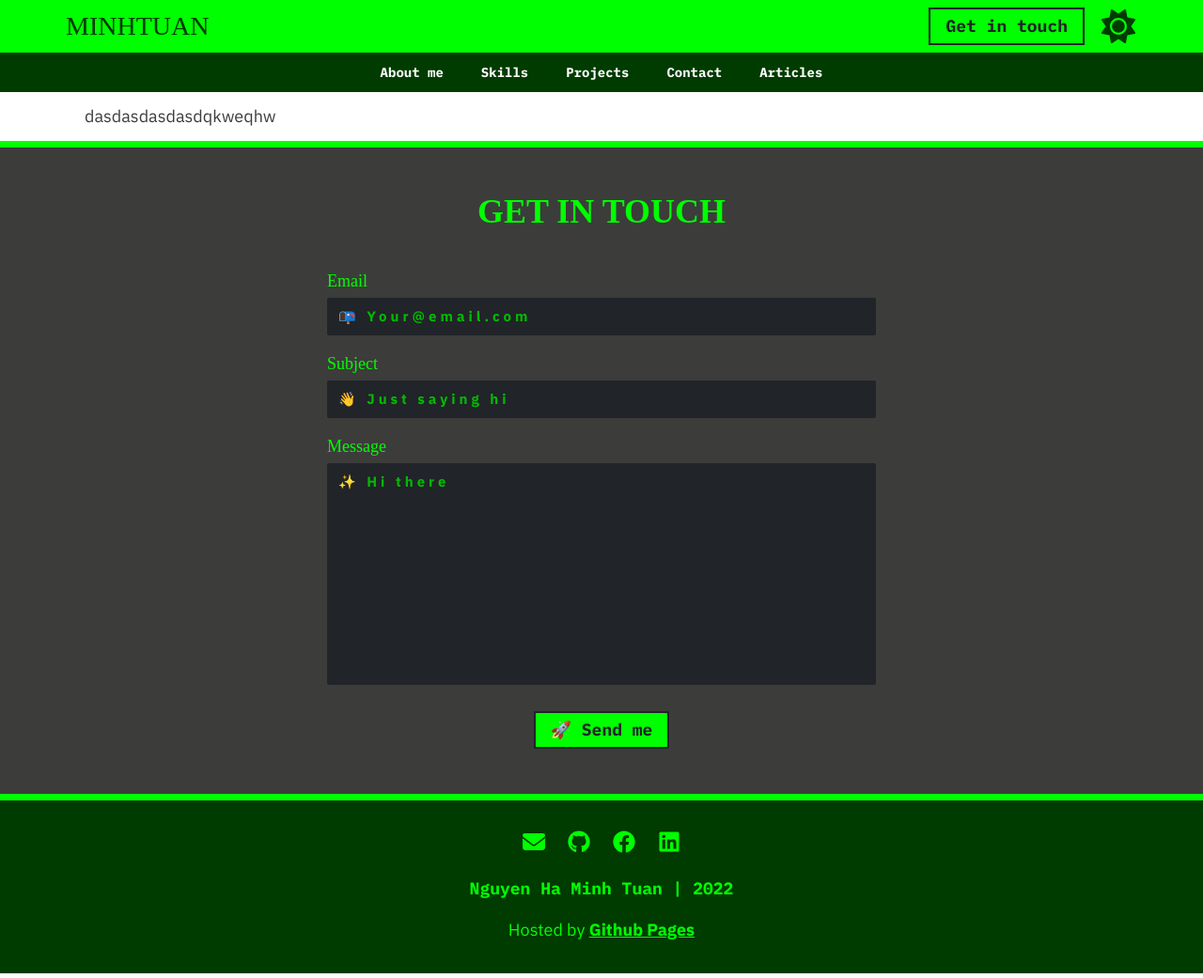
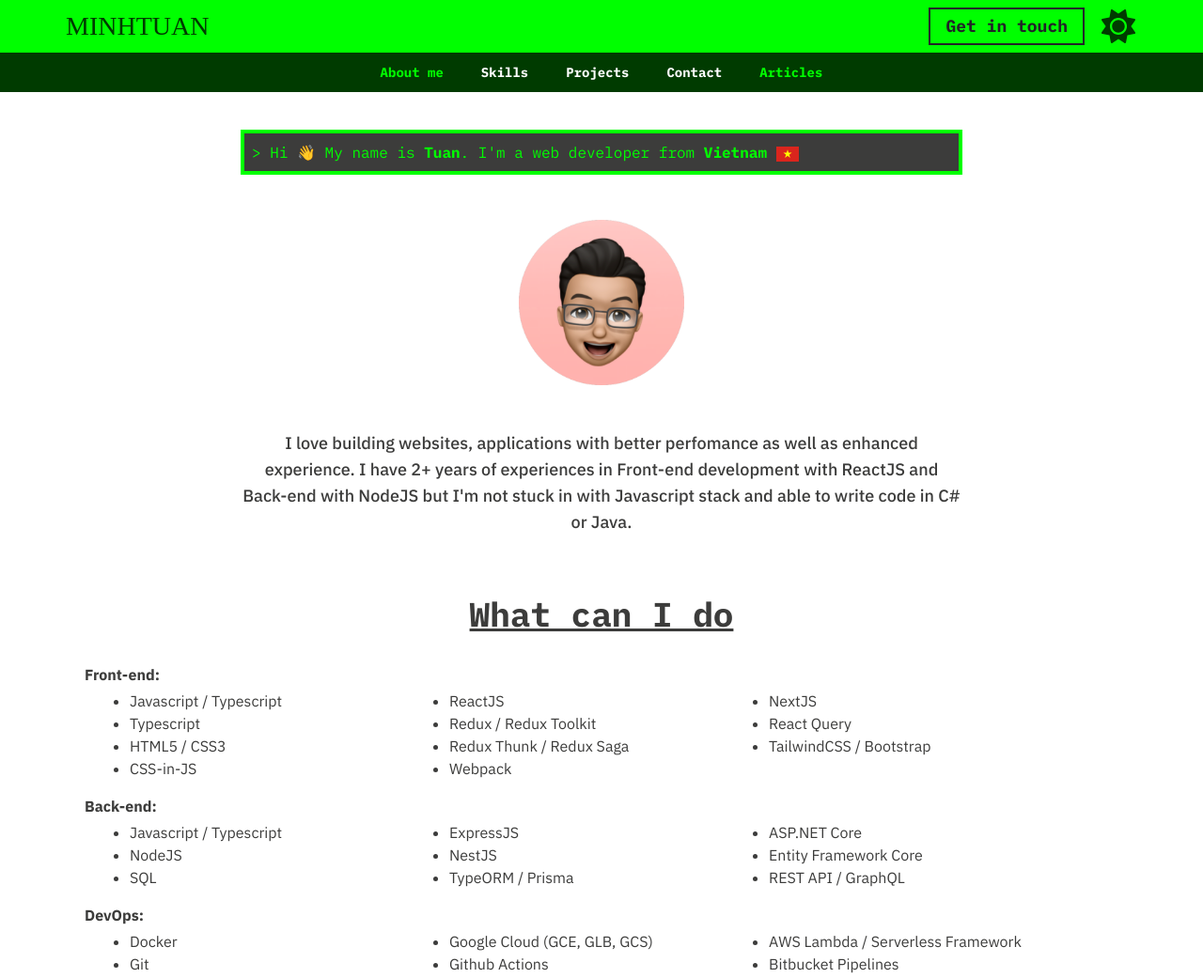
Before and after one commit to nguyenhaminhtuan/nguyenhaminhtuan.github.io, an Astro site: page / in a window 1280 px wide. Shown: the top 1041 px of the page at 94% size. Built offline with nearby package versions, Linux system fonts and the light colour scheme; Astro itself is replaced by a stand-in of ours; a web font is replaced by a local one.

Commit message:
add about me and skills sections

```diff
--- a/src/components/DesktopNavbar.tsx
+++ b/src/components/DesktopNavbar.tsx
@@ -8,10 +8,10 @@ export default function DesktopNavbar() {
         <li
           key={i}
           className={clsx('mx-5 cursor-pointer font-mono text-sm font-bold', {
-            'text-white-100 hover:text-green-200 dark:hover:text-green-300':
-              i !== 0 || i !== links.length - 1,
-            'text-green-200 hover:text-white-100 dark:text-green-300':
+            'text-green-200 hover:text-white-100 dark:text-green-300 dark:hover:text-white-100':
               i === 0 || i === links.length - 1,
+            'text-white-100 hover:text-green-200 dark:text-white-100 dark:hover:text-green-300':
+              i !== 0 && i !== links.length - 1,
           })}
         >
           <a href={l.href}>{l.name}</a>
--- /dev/null
+++ b/src/components/HeroSection.tsx
@@ -0,0 +1,25 @@
+import VietnamFlagIcon from './icons/VietnamFlag'
+
+export default function HeroSection() {
+  return (
+    <section id="about-me" className="mx-auto mt-3 max-w-3xl md:mt-5">
+      <div className="border-4 border-green-200 bg-gray-100 p-2 font-mono text-sm text-green-200 dark:border-green-300 md:text-base">
+        <p className="md:animate-typing md:overflow-hidden md:whitespace-nowrap">
+          {'>'} Hi 👋 My name is <b>Tuan</b>. I'm a web developer from{' '}
+          <b>Vietnam</b> <VietnamFlagIcon className="inline h-4 w-6" />
+        </p>
+      </div>
+      <img
+        className="mx-auto my-8 block h-32 w-32 md:my-12 md:h-44 md:w-44"
+        src="/images/avatar.jpeg"
+        alt="Handsome boy"
+      />
+      <div className="text-center text-base font-medium md:text-lg">
+        I love building websites, applications with better perfomance as well as
+        enhanced experience. I have 2+ years of experiences in Front-end
+        development with ReactJS and Back-end with NodeJS but I'm not stuck in
+        with Javascript stack and able to write code in C# or Java.
+      </div>
+    </section>
+  )
+}
--- /dev/null
+++ b/src/components/SkillsSection.tsx
@@ -0,0 +1,64 @@
+function SkillItem({children}: {children: React.ReactNode}) {
+  return <li>{children}</li>
+}
+
+function ListSkill({children}: {children: React.ReactNode}) {
+  return (
+    <ul className="mx-2 mt-1 grid list-disc grid-cols-2 gap-x-4 md:mx-12 md:grid-cols-3">
+      {children}
+    </ul>
+  )
+}
+
+export default function SkillsSection() {
+  return (
+    <section id="skills" className="my-16 mx-auto">
+      <div className="mb-8 text-center font-mono text-3xl font-bold underline md:text-4xl">
+        What can I do
+      </div>
+      <div className="text-sm md:text-base">
+        <div>
+          <b>Front-end:</b>
+          <ListSkill>
+            <SkillItem>Javascript / Typescript</SkillItem>
+            <SkillItem>ReactJS</SkillItem>
+            <SkillItem>NextJS</SkillItem>
+            <SkillItem>Typescript</SkillItem>
+            <SkillItem>Redux / Redux Toolkit</SkillItem>
+            <SkillItem>React Query</SkillItem>
+            <SkillItem>HTML5 / CSS3</SkillItem>
+            <SkillItem>Redux Thunk / Redux Saga</SkillItem>
+            <SkillItem>TailwindCSS / Bootstrap</SkillItem>
+            <SkillItem>CSS-in-JS</SkillItem>
+            <SkillItem>Webpack</SkillItem>
+          </ListSkill>
+        </div>
+        <div className="my-4">
+          <b>Back-end:</b>
+          <ListSkill>
+            <SkillItem>Javascript / Typescript</SkillItem>
+            <SkillItem>ExpressJS</SkillItem>
+            <SkillItem>ASP.NET Core</SkillItem>
+            <SkillItem>NodeJS</SkillItem>
+            <SkillItem>NestJS</SkillItem>
+            <SkillItem>Entity Framework Core</SkillItem>
+            <SkillItem>SQL</SkillItem>
+            <SkillItem>TypeORM / Prisma</SkillItem>
+            <SkillItem>REST API / GraphQL</SkillItem>
+          </ListSkill>
+        </div>
+        <div>
+          <b>DevOps:</b>
+          <ListSkill>
+            <SkillItem>Docker</SkillItem>
+            <SkillItem>Google Cloud (GCE, GLB, GCS)</SkillItem>
+            <SkillItem>AWS Lambda / Serverless Framework</SkillItem>
+            <SkillItem>Git</SkillItem>
+            <SkillItem>Github Actions</SkillItem>
+            <SkillItem>Bitbucket Pipelines</SkillItem>
+          </ListSkill>
+        </div>
+      </div>
+    </section>
+  )
+}
--- /dev/null
+++ b/src/components/icons/VietnamFlag.tsx
@@ -0,0 +1,14 @@
+export default function VietnamFlagIcon(props: JSX.IntrinsicElements['svg']) {
+  return (
+    <svg
+      width="90"
+      height="60"
+      viewBox="0 0 30 20"
+      xmlns="http://www.w3.org/2000/svg"
+      {...props}
+    >
+      <path fill="#da251d" d="M0 0h30v20H0z" />
+      <path fill="#ff0" d="M15 4l-3.53 10.85 9.24-6.7H9.29l9.24 6.7z" />
+    </svg>
+  )
+}
--- a/src/layouts/Layout.astro
+++ b/src/layouts/Layout.astro
@@ -24,7 +24,7 @@ const {title} = Astro.props
     class="dark:bg-gray-200 text-lg font-sans text-gray-100 dark:text-white-100"
   >
     <Header client:only />
-    <main class="container mt-header md:mt-top px-5 py-3">
+    <main class="container mt-header md:mt-top p-5">
       <slot />
     </main>
     <ContactForm />
--- a/src/pages/index.astro
+++ b/src/pages/index.astro
@@ -1,7 +1,12 @@
 ---
+import HeroSection from '@components/HeroSection'
+import SkillsSection from '@components/SkillsSection'
 import Layout from '@layouts/Layout.astro'
 
 const {title} = Astro.props
 ---
 
-<Layout title={title}>dasdasdasdasdqkweqhw</Layout>
+<Layout title={title}>
+  <HeroSection />
+  <SkillsSection />
+</Layout>
--- a/tailwind.config.cjs
+++ b/tailwind.config.cjs
@@ -47,6 +47,15 @@ module.exports = {
         top: '98px',
       },
     },
+    keyframes: {
+      typing: {
+        from: {width: 0},
+        to: {width: '100%'},
+      },
+    },
+    animation: {
+      typing: 'typing 3.5s steps(40, end)',
+    },
   },
   plugins: [],
 }
```
Also changed, not shown: public/images/avatar.jpeg (added).
